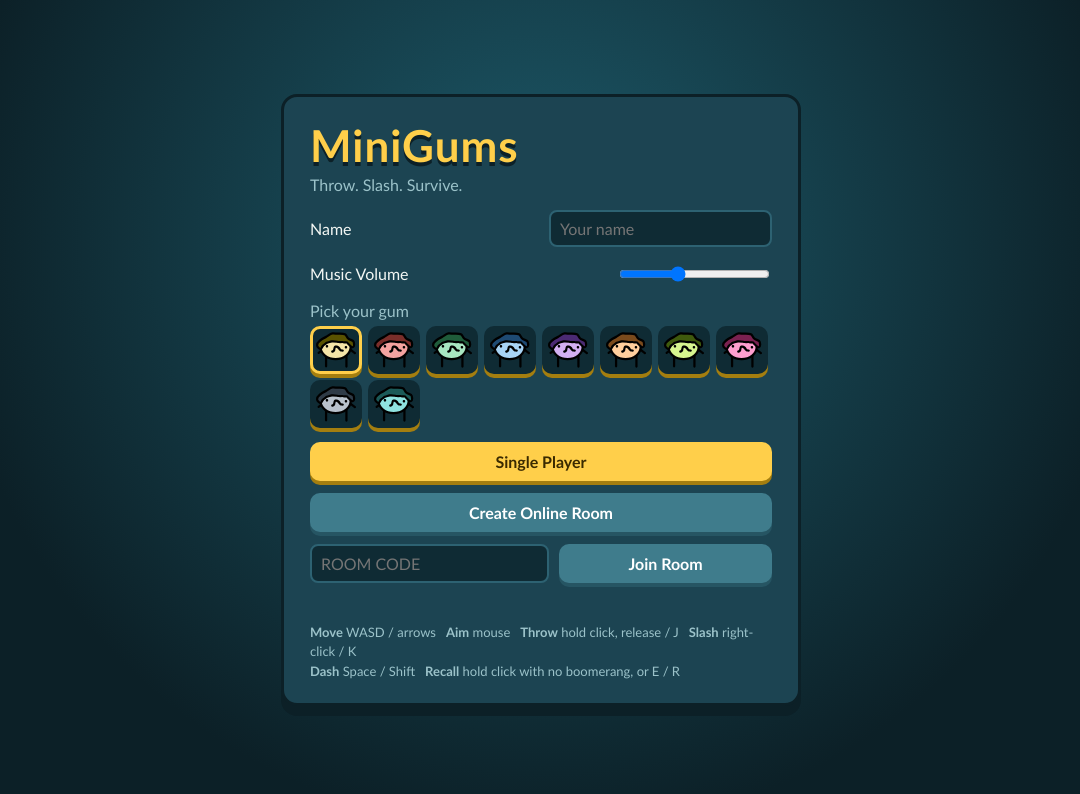
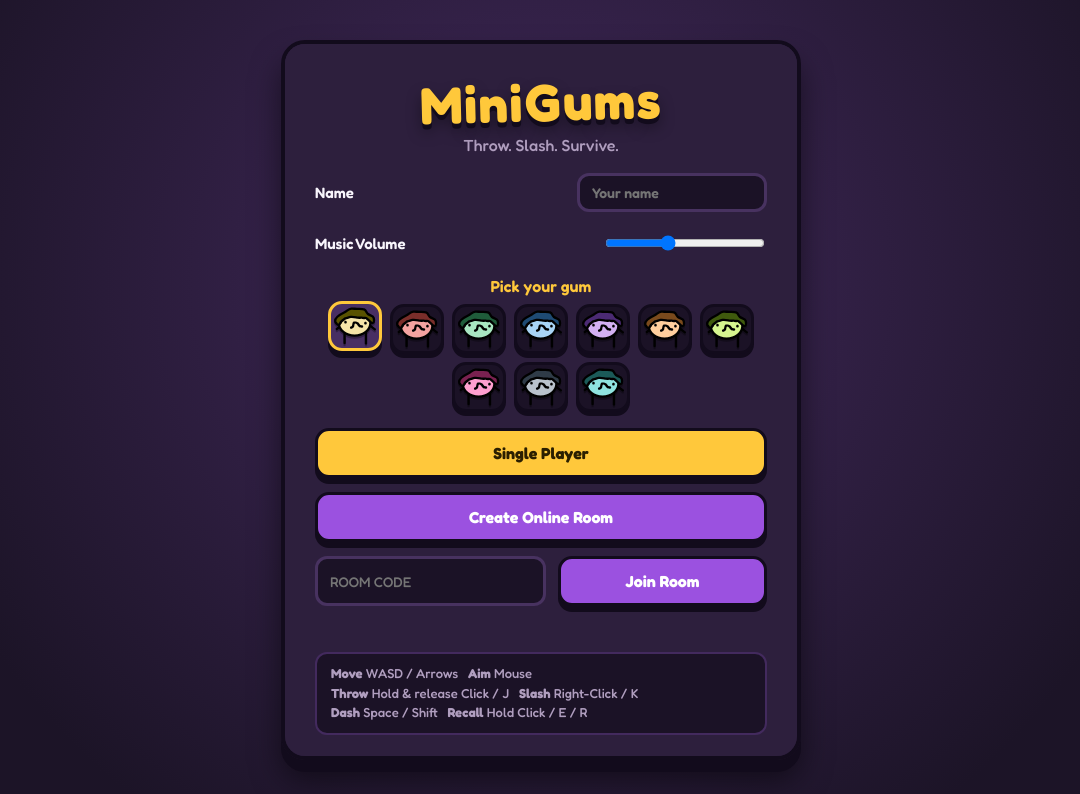
Before and after one commit to solarbang-official/minigum, a website: page public/index.html in a window 1280 px wide. Shown: the whole page, without its empty margins (99-1179 px from the left). Drawn offline with Linux system fonts and the light colour scheme.

Commit message:
Change UI and background canvas palette to Deep Grape and Gold Arcade theme

```diff
--- a/public/client.js
+++ b/public/client.js
@@ -81,17 +81,17 @@ function formHTML(botsLabel, botsMin) {
   const arenas = (A && A.list) ? A.list : [];
   const puIds = (G && G.PU_IDS) ? G.PU_IDS : [];
   const puInfo = (G && G.PU_INFO) ? G.PU_INFO : {};
-  return `<label>Arena <select data-k="arena"><option value="random">Random</option>${arenas.map((a, i) => `<option value="${i}">${i + 1}. ${a.name}</option>`).join('')}</select></label>
-  <label>Scoring <select data-k="mode"><option value="last">Last one standing</option><option value="kill">Point per kill</option></select></label>
-  <label>Points to win <input data-k="target" type="number" min="1" max="25"></label>
-  <label>Blue book spawn <select data-k="books"><option value="off">Off</option><option value="slow">Slow</option><option value="normal">Normal</option><option value="fast">Fast</option></select></label>
-  <label>Boomerang Speed <select data-k="boomSpeed"><option value="slow">Slow</option><option value="normal">Normal</option><option value="fast">Fast</option><option value="insane">Insane</option></select></label>
-  <label>Losers start with shield <input data-k="underdog" type="checkbox"></label>
-  <label>AI skill <select data-k="ai"><option value="0">Easy</option><option value="1">Normal</option><option value="2">Hard</option></select></label>
-  <label>${botsLabel} <input data-k="bots" type="number" min="${botsMin}" max="5"></label>
-  <div class="pu-header">Enabled Powerups</div>
+  return `<label class="field-label">Arena <select data-k="arena"><option value="random">🎲 Random</option>${arenas.map((a, i) => `<option value="${i}">${i + 1}. ${a.name}</option>`).join('')}</select></label>
+  <label class="field-label">Scoring <select data-k="mode"><option value="last">👑 Last one standing</option><option value="kill">⚔️ Point per kill</option></select></label>
+  <label class="field-label">Points to win <input data-k="target" type="number" min="1" max="25"></label>
+  <label class="field-label">Blue book spawn <select data-k="books"><option value="off">Off</option><option value="slow">Slow</option><option value="normal">Normal</option><option value="fast">Fast</option></select></label>
+  <label class="field-label">Boomerang Speed <select data-k="boomSpeed"><option value="slow">Slow</option><option value="normal">Normal</option><option value="fast">Fast</option><option value="insane">Insane</option></select></label>
+  <label class="field-label">Losers start with shield <input data-k="underdog" type="checkbox"></label>
+  <label class="field-label">AI skill <select data-k="ai"><option value="0">Easy</option><option value="1">Normal</option><option value="2">Hard</option></select></label>
+  <label class="field-label">${botsLabel} <input data-k="bots" type="number" min="${botsMin}" max="5"></label>
+  <div class="pu-header">⚡ Enabled Powerups</div>
   <div class="pu-grid">
-    ${puIds.map(id => `<label><input type="checkbox" data-pu="${id}"> ${puInfo[id] ? puInfo[id].n : id}</label>`).join('')}
+    ${puIds.map(id => `<label class="pu-chip"><input type="checkbox" data-pu="${id}"> <span>${puInfo[id] ? puInfo[id].n : id}</span></label>`).join('')}
   </div>`;
 }
 
@@ -326,7 +326,7 @@ function pos(p, age) { const a = Math.min(age, 0.07); return [p.x + p.vx * a, p.
 
 function draw(snap, age, now) {
   if (!ctx) return;
-  ctx.setTransform(1, 0, 0, 1, 0, 0); ctx.fillStyle = '#0c2027'; ctx.fillRect(0, 0, cv.width, cv.height);
+  ctx.setTransform(1, 0, 0, 1, 0, 0); ctx.fillStyle = '#1c1427'; ctx.fillRect(0, 0, cv.width, cv.height);
   if (!snap) { ctx.fillStyle = '#fff'; ctx.font = `${24 * dpr}px sans-serif`; ctx.textAlign = 'center'; ctx.fillText('Waiting for match…', cv.width / 2, cv.height / 2); return; }
   ctx.setTransform(sc, 0, 0, sc, offX, offY);
   ctx.save(); ctx.beginPath(); ctx.rect(0, 0, 960, 640); ctx.clip();
@@ -390,7 +390,7 @@ function draw(snap, age, now) {
     if (p.sl > 0) { ctx.strokeStyle = `rgba(255,255,255,${p.sl})`; ctx.lineWidth = 6; ctx.beginPath(); ctx.arc(x, y, 38, aimAngle - 1.3 + (1 - p.sl) * 0.8, aimAngle + 1.3 - p.sl * 0.2 * 0); ctx.stroke(); }
     if (p.bm) { ctx.fillStyle = '#ff6b6b'; ctx.font = 'bold 14px sans-serif'; ctx.textAlign = 'center'; ctx.fillText('?!', x, y - 32); }
     if (!p.dc) {
-      ctx.font = 'bold 12px sans-serif'; ctx.textAlign = 'center'; ctx.lineWidth = 3; ctx.strokeStyle = '#000'; ctx.fillStyle = p.id === myId ? '#ffe36b' : '#fff';
+      ctx.font = 'bold 12px sans-serif'; ctx.textAlign = 'center'; ctx.lineWidth = 3; ctx.strokeStyle = '#120b1c'; ctx.fillStyle = p.id === myId ? '#ffc83b' : '#fff';
       const nm = names[p.id] || ''; ctx.strokeText(nm, x, y - 28); ctx.fillText(nm, x, y - 28);
     }
     ctx.restore();
@@ -428,14 +428,14 @@ function drawHUD(snap, me, now) {
   real.forEach((p, i) => {
     const y = 22 + i * 22; ctx.fillStyle = 'rgba(0,0,0,0.45)'; ctx.fillRect(6, y - 15, 170, 20);
     ctx.fillStyle = V[p.v] ? V[p.v].body : '#fff'; ctx.beginPath(); ctx.arc(18, y - 5, 7, 0, 7); ctx.fill(); ctx.strokeStyle = '#000'; ctx.lineWidth = 2; ctx.stroke();
-    ctx.fillStyle = p.al ? '#fff' : '#ff9c8f'; ctx.fillText((p.al ? '' : '✖ ') + (names[p.id] || '').slice(0, 12), 30, y); ctx.textAlign = 'right'; ctx.fillStyle = '#ffe36b'; ctx.fillText(String(snap.sc[p.id] || 0), 170, y); ctx.textAlign = 'left';
+    ctx.fillStyle = p.al ? '#fff' : '#ff9c8f'; ctx.fillText((p.al ? '' : '✖ ') + (names[p.id] || '').slice(0, 12), 30, y); ctx.textAlign = 'right'; ctx.fillStyle = '#ffc83b'; ctx.fillText(String(snap.sc[p.id] || 0), 170, y); ctx.textAlign = 'left';
   });
   ctx.fillStyle = 'rgba(255,255,255,0.7)'; ctx.font = '12px sans-serif'; ctx.fillText(`Round ${snap.rd} · ${(A.list[snap.ar] || {}).name || ''}`, 10, 22 + real.length * 22 + 6);
 
   if (me) {
     const pus = me.pu || []; ctx.textAlign = 'center'; ctx.font = 'bold 13px sans-serif';
     let x = 480 - pus.length * 75;
-    for (const id of pus) { const info = G.PU_INFO ? G.PU_INFO[id] : null; ctx.fillStyle = 'rgba(20,60,110,0.85)'; ctx.fillRect(x, 606, 146, 24); ctx.strokeStyle = '#7fd0ff'; ctx.lineWidth = 2; ctx.strokeRect(x, 606, 146, 24); ctx.fillStyle = '#fff'; ctx.fillText(info ? info.n : id, x + 73, 623, 138); x += 150; }
+    for (const id of pus) { const info = G.PU_INFO ? G.PU_INFO[id] : null; ctx.fillStyle = 'rgba(45,31,61,0.9)'; ctx.fillRect(x, 606, 146, 24); ctx.strokeStyle = '#ffc83b'; ctx.lineWidth = 2; ctx.strokeRect(x, 606, 146, 24); ctx.fillStyle = '#fff'; ctx.fillText(info ? info.n : id, x + 73, 623, 138); x += 150; }
     if (me.al) { ctx.fillStyle = 'rgba(0,0,0,0.45)'; ctx.fillRect(430, 592, 100, 8); ctx.fillStyle = me.cd > 0 ? '#8aa' : '#7fe08a'; ctx.fillRect(430, 592, 100 * (1 - me.cd / 1.0), 8); }
     if (me.oo > 0) { ctx.fillStyle = '#ff5a4a'; ctx.font = 'bold 22px sans-serif'; ctx.fillText('RETURN TO THE ARENA!', 480, 60); }
     if (me.bm) { ctx.fillStyle = '#ff9c8f'; ctx.font = 'bold 22px sans-serif'; ctx.fillText('BAMBOOZLED!', 480, 90); }
@@ -448,13 +448,13 @@ function drawHUD(snap, me, now) {
   for (const a of announcements) {
     const alpha = Math.min(1, (a.life - (now - a.t0)) / 500);
     ctx.save(); ctx.globalAlpha = alpha; ctx.font = 'bold 18px sans-serif'; ctx.textAlign = 'center';
-    ctx.lineWidth = 4; ctx.strokeStyle = '#0c2027'; ctx.fillStyle = '#ffe36b';
+    ctx.lineWidth = 4; ctx.strokeStyle = '#120b1c'; ctx.fillStyle = '#ffc83b';
     ctx.strokeText(a.txt, 480, annY); ctx.fillText(a.txt, 480, annY);
     ctx.restore(); annY += 28;
   }
 
   ctx.textAlign = 'center';
-  const big = (txt, y, col) => { ctx.font = 'bold 64px sans-serif'; ctx.lineWidth = 8; ctx.strokeStyle = '#0c2027'; ctx.fillStyle = col || '#ffe36b'; ctx.strokeText(txt, 480, y); ctx.fillText(txt, 480, y); };
+  const big = (txt, y, col) => { ctx.font = 'bold 64px sans-serif'; ctx.lineWidth = 8; ctx.strokeStyle = '#120b1c'; ctx.fillStyle = col || '#ffc83b'; ctx.strokeText(txt, 480, y); ctx.fillText(txt, 480, y); };
   if (snap.ph === 'countdown') { big(String(Math.ceil(snap.tm)), 330); ctx.font = 'bold 20px sans-serif'; ctx.fillStyle = '#fff'; ctx.fillText(`Round ${snap.rd}`, 480, 270); }
   else if (snap.ph === 'over') big(snap.w ? `${names[snap.w] || '?'} wins the round!` : 'Draw!', 330);
   else if (snap.ph === 'end') { big(`${names[snap.ch] || '?'} wins the match!`, 320, '#7fe08a'); ctx.font = 'bold 20px sans-serif'; ctx.fillStyle = '#fff'; ctx.fillText('Returning to ' + (mode === 'mp' ? 'lobby' : 'menu') + '…', 480, 370); }
--- a/public/index.html
+++ b/public/index.html
@@ -4,41 +4,213 @@
 <meta charset="utf-8">
 <meta name="viewport" content="width=device-width,initial-scale=1,user-scalable=no">
 <title>MiniGums</title>
+<link rel="preconnect" href="https://fonts.googleapis.com">
+<link rel="preconnect" href="https://fonts.gstatic.com" crossorigin>
+<link href="https://fonts.googleapis.com/css2?family=Fredoka:wght@500;600;700&display=swap" rel="stylesheet">
 <style>
-  :root { --bg:#12303a; --panel:#1c4452; --ink:#f3f7f4; --muted:#9bc2c9; --accent:#ffcf4a; }
+  :root {
+    --bg: #1c1427;
+    --panel: #2d1f3d;
+    --panel-dark: #1b1226;
+    --border: #120b1c;
+    --ink: #f8f5fc;
+    --muted: #b09ebf;
+    --accent: #ffc83b;
+    --accent-dark: #d49f17;
+    --sec: #9b51e0;
+    --sec-dark: #7033a8;
+    --danger: #ff5252;
+  }
   * { box-sizing: border-box; }
-  html,body { margin:0; height:100%; background:#0c2027; color:var(--ink); font-family: "Trebuchet MS", system-ui, sans-serif; overflow:hidden; }
-  canvas { position:fixed; inset:0; width:100%; height:100%; display:block; }
-  #ui { position:fixed; inset:0; display:flex; align-items:center; justify-content:center; background:radial-gradient(circle at 50% 30%, #1d5a6a, #0c2027 70%); overflow:auto; padding:16px; }
-  #ui.hidden, .hidden { display:none !important; }
-  .panel { background:var(--panel); border:3px solid #0c2027; border-radius:16px; padding:22px 26px; width:min(520px,100%); box-shadow:0 10px 0 #0c2027; max-height:92vh; overflow-y:auto; }
-  h1 { margin:0 0 4px; font-size:44px; letter-spacing:1px; color:var(--accent); text-shadow:0 4px 0 #0c2027; }
-  h2 { margin:0 0 10px; }
-  .sub { color:var(--muted); margin:0 0 16px; }
-  label { display:flex; justify-content:space-between; align-items:center; gap:12px; margin:8px 0; }
-  input[type=text], input[type=number], input[type=range], select { background:#0f2b34; color:var(--ink); border:2px solid #2d6272; border-radius:8px; padding:7px 9px; font:inherit; min-width:150px; }
-  input[type=checkbox] { width:22px; height:22px; }
-  button { font:inherit; font-weight:bold; background:var(--accent); color:#3a2a00; border:0; border-radius:10px; padding:10px 16px; cursor:pointer; box-shadow:0 4px 0 #a47e0f; }
-  button:active { transform:translateY(3px); box-shadow:0 1px 0 #a47e0f; }
-  button.sec { background:#3f7c8c; color:#fff; box-shadow:0 4px 0 #265563; }
-  button:disabled { opacity:.5; cursor:default; }
-  .row { display:flex; gap:10px; flex-wrap:wrap; margin-top:12px; }
-  .row > * { flex:1; }
-  #variants { display:flex; flex-wrap:wrap; gap:6px; margin:6px 0 14px; }
-  .vsw { width:52px; height:48px; border-radius:10px; border:3px solid transparent; background:#0f2b34; display:flex; align-items:center; justify-content:center; cursor:pointer; padding:0; }
-  .vsw img { width:40px; height:36px; }
-  .vsw.sel { border-color:var(--accent); }
-  .vsw.taken { opacity:.25; cursor:default; }
-  #plist div { display:flex; align-items:center; gap:10px; padding:5px 0; font-size:18px; }
-  #plist img { width:32px; height:28px; }
-  .code { font-size:44px; letter-spacing:8px; color:var(--accent); font-weight:bold; text-align:center; margin:4px 0 8px; }
-  .err { color:#ff9c8f; min-height:20px; margin-top:8px; }
-  #leave { position:fixed; top:8px; right:8px; z-index:5; padding:6px 12px; font-size:14px; opacity:.8; }
-  .hint { color:var(--muted); font-size:13px; margin-top:12px; line-height:1.5; }
-  .pu-header { margin-top:14px; font-weight:bold; font-size:15px; color:var(--accent); }
-  .pu-grid { display:grid; grid-template-columns:repeat(2, 1fr); gap:6px 12px; margin:6px 0 12px; background:#0f2b34; padding:10px 12px; border-radius:10px; border:2px solid #2d6272; max-height:160px; overflow-y:auto; }
-  .pu-grid label { font-size:13px; margin:0; justify-content:flex-start; gap:8px; cursor:pointer; }
-  .pu-grid input[type=checkbox] { width:16px; height:16px; min-width:auto; }
+  html, body {
+    margin: 0;
+    height: 100%;
+    background: var(--bg);
+    color: var(--ink);
+    font-family: 'Fredoka', system-ui, sans-serif;
+    overflow: hidden;
+    user-select: none;
+  }
+  canvas { position: fixed; inset: 0; width: 100%; height: 100%; display: block; }
+
+  #ui {
+    position: fixed;
+    inset: 0;
+    display: flex;
+    align-items: center;
+    justify-content: center;
+    background: radial-gradient(circle at 50% 35%, #42295c 0%, #1c1427 80%);
+    overflow: auto;
+    padding: 16px;
+  }
+  #ui.hidden, .hidden { display: none !important; }
+
+  /* Scrollbar customization */
+  ::-webkit-scrollbar { width: 8px; height: 8px; }
+  ::-webkit-scrollbar-track { background: var(--panel-dark); border-radius: 8px; }
+  ::-webkit-scrollbar-thumb { background: var(--sec); border-radius: 8px; border: 2px solid var(--panel-dark); }
+  ::-webkit-scrollbar-thumb:hover { background: var(--accent); }
+
+  .panel {
+    background: var(--panel);
+    border: 4px solid var(--border);
+    border-radius: 24px;
+    padding: 26px 30px;
+    width: min(520px, 100%);
+    box-shadow: 0 12px 0 var(--border), 0 20px 30px rgba(0,0,0,0.5);
+    max-height: 90vh;
+    overflow-y: auto;
+    position: relative;
+  }
+
+  h1 {
+    margin: 0 0 2px;
+    font-size: 52px;
+    font-weight: 700;
+    letter-spacing: 1.5px;
+    color: var(--accent);
+    text-shadow: 0 5px 0 var(--border), 0 8px 15px rgba(0,0,0,0.4);
+    text-align: center;
+    transform: rotate(-1.5deg);
+  }
+  h2 {
+    margin: 0 0 12px;
+    font-size: 32px;
+    color: var(--accent);
+    text-shadow: 0 3px 0 var(--border);
+    text-align: center;
+  }
+  .sub {
+    color: var(--muted);
+    margin: 0 0 18px;
+    text-align: center;
+    font-size: 16px;
+  }
+
+  label.field-label {
+    display: flex;
+    justify-content: space-between;
+    align-items: center;
+    gap: 12px;
+    margin: 10px 0;
+    font-size: 15px;
+    font-weight: 600;
+  }
+
+  input[type=text], input[type=number], input[type=range], select {
+    background: var(--panel-dark);
+    color: var(--ink);
+    border: 3px solid #483260;
+    border-radius: 12px;
+    padding: 8px 12px;
+    font: inherit;
+    font-size: 14px;
+    min-width: 160px;
+    outline: none;
+    transition: border-color 0.15s ease, transform 0.15s ease;
+  }
+  input[type=text]:focus, input[type=number]:focus, select:focus {
+    border-color: var(--accent);
+    transform: scale(1.02);
+  }
+
+  button {
+    font: inherit;
+    font-weight: 700;
+    font-size: 16px;
+    background: var(--accent);
+    color: #2b1f00;
+    border: 3px solid var(--border);
+    border-radius: 14px;
+    padding: 12px 18px;
+    cursor: pointer;
+    box-shadow: 0 6px 0 var(--border);
+    transition: transform 0.08s ease, box-shadow 0.08s ease, background 0.15s ease;
+  }
+  button:hover { background: #ffe17d; transform: translateY(-2px); box-shadow: 0 8px 0 var(--border); }
+  button:active { transform: translateY(4px); box-shadow: 0 2px 0 var(--border); }
+  button.sec {
+    background: var(--sec);
+    color: #fff;
+    box-shadow: 0 6px 0 var(--border);
+  }
+  button.sec:hover { background: #b065f5; }
+  button:disabled { opacity: .4; cursor: not-allowed; transform: none !important; box-shadow: 0 6px 0 var(--border) !important; }
+
+  .row { display: flex; gap: 12px; flex-wrap: wrap; margin-top: 14px; }
+  .row > * { flex: 1; }
+
+  #variants, #variants2 { display: flex; flex-wrap: wrap; gap: 8px; margin: 8px 0 16px; justify-content: center; }
+  .vsw {
+    width: 54px;
+    height: 50px;
+    border-radius: 14px;
+    border: 3px solid var(--border);
+    background: var(--panel-dark);
+    display: flex;
+    align-items: center;
+    justify-content: center;
+    cursor: pointer;
+    padding: 0;
+    box-shadow: 0 4px 0 var(--border);
+  }
+  .vsw img { width: 42px; height: 38px; filter: drop-shadow(0 2px 0 rgba(0,0,0,0.3)); }
+  .vsw.sel { border-color: var(--accent); background: #482f63; transform: translateY(-3px); box-shadow: 0 7px 0 var(--border); }
+  .vsw.taken { opacity: .25; cursor: default; }
+
+  #plist div { display: flex; align-items: center; gap: 12px; padding: 6px 10px; font-size: 18px; background: var(--panel-dark); border-radius: 12px; margin-bottom: 6px; border: 2px solid #432a5e; }
+  #plist img { width: 34px; height: 30px; }
+
+  .code {
+    font-size: 48px;
+    letter-spacing: 10px;
+    color: var(--accent);
+    font-weight: 700;
+    text-align: center;
+    margin: 4px 0 10px;
+    text-shadow: 0 4px 0 var(--border);
+  }
+  .err { color: var(--danger); min-height: 20px; margin-top: 10px; text-align: center; font-weight: 600; }
+
+  #leave { position: fixed; top: 12px; right: 12px; z-index: 5; padding: 8px 16px; font-size: 14px; }
+  .hint { color: var(--muted); font-size: 13px; margin-top: 16px; line-height: 1.5; background: var(--panel-dark); padding: 10px 14px; border-radius: 12px; border: 2px solid #432a5e; }
+
+  .pu-header { margin-top: 16px; font-weight: 700; font-size: 16px; color: var(--accent); text-shadow: 0 2px 0 var(--border); }
+  .pu-grid {
+    display: grid;
+    grid-template-columns: repeat(2, 1fr);
+    gap: 8px;
+    margin: 8px 0 14px;
+    background: var(--panel-dark);
+    padding: 12px;
+    border-radius: 14px;
+    border: 3px solid #432a5e;
+    max-height: 180px;
+    overflow-y: auto;
+  }
+  .pu-chip {
+    display: flex;
+    align-items: center;
+    gap: 8px;
+    background: #251838;
+    padding: 6px 10px;
+    border-radius: 10px;
+    border: 2px solid #462c66;
+    font-size: 13px;
+    cursor: pointer;
+    transition: background 0.12s ease, border-color 0.12s ease;
+  }
+  .pu-chip:has(input:checked) {
+    background: #46286b;
+    border-color: var(--accent);
+  }
+  .pu-chip input[type=checkbox] {
+    width: 18px;
+    height: 18px;
+    min-width: auto;
+    accent-color: var(--accent);
+    cursor: pointer;
+  }
 </style>
 </head>
 <body>
@@ -48,9 +220,9 @@
   <div id="menu" class="panel">
     <h1>MiniGums</h1>
     <p class="sub">Throw. Slash. Survive.</p>
-    <label>Name <input id="name" type="text" maxlength="14" placeholder="Your name"></label>
-    <label>Music Volume <input id="bgmVol" type="range" min="0" max="1" step="0.05" value="0.35"></label>
-    <div class="sub" style="margin:8px 0 0">Pick your gum</div>
+    <label class="field-label">Name <input id="name" type="text" maxlength="14" placeholder="Your name"></label>
+    <label class="field-label">Music Volume <input id="bgmVol" type="range" min="0" max="1" step="0.05" value="0.35"></label>
+    <div class="sub" style="margin: 12px 0 0; font-weight: 600; color: var(--accent);">Pick your gum</div>
     <div id="variants"></div>
     <div class="row"><button id="btnSP">Single Player</button></div>
     <div class="row"><button id="btnCreate" class="sec">Create Online Room</button></div>
@@ -59,22 +231,28 @@
       <button id="btnJoin" class="sec">Join Room</button>
     </div>
     <div class="err" id="menuErr"></div>
-    <div class="hint"><b>Move</b> WASD / arrows &nbsp; <b>Aim</b> mouse &nbsp; <b>Throw</b> hold click, release / J &nbsp; <b>Slash</b> right-click / K<br>
-      <b>Dash</b> Space / Shift &nbsp; <b>Recall</b> hold click with no boomerang, or E / R</div>
+    <div class="hint">
+      <b>Move</b> WASD / Arrows &nbsp; <b>Aim</b> Mouse<br>
+      <b>Throw</b> Hold & release Click / J &nbsp; <b>Slash</b> Right-Click / K<br>
+      <b>Dash</b> Space / Shift &nbsp; <b>Recall</b> Hold Click / E / R
+    </div>
   </div>
 
   <div id="setup" class="panel hidden">
     <h2>Single Player</h2>
     <div id="spForm"></div>
-    <div class="row"><button id="spStart">Start</button><button id="spBack" class="sec">Back</button></div>
+    <div class="row"><button id="spStart">Start Match</button><button id="spBack" class="sec">Back</button></div>
   </div>
 
   <div id="lobby" class="panel hidden">
-    <h2>Room</h2>
+    <h2>Room Lobby</h2>
     <div class="code" id="lobCode">----</div>
-    <p class="sub" style="text-align:center">Share this code with friends (up to 6 players).</p>
+    <p class="sub">Share this code with friends (up to 6 players).</p>
     <div id="plist"></div>
-    <div id="lobVariants" style="margin-top:8px"><div class="sub" style="margin:0">Your gum</div><div id="variants2" style="display:flex;flex-wrap:wrap;gap:6px;margin:6px 0"></div></div>
+    <div id="lobVariants" style="margin-top:10px">
+      <div class="sub" style="margin:0; font-weight: 600; color: var(--accent);">Your gum</div>
+      <div id="variants2"></div>
+    </div>
     <div id="lobForm"></div>
     <div class="row"><button id="lobStart">Start Match</button><button id="lobLeave" class="sec">Leave</button></div>
     <div class="hint" id="lobHint"></div>
```
